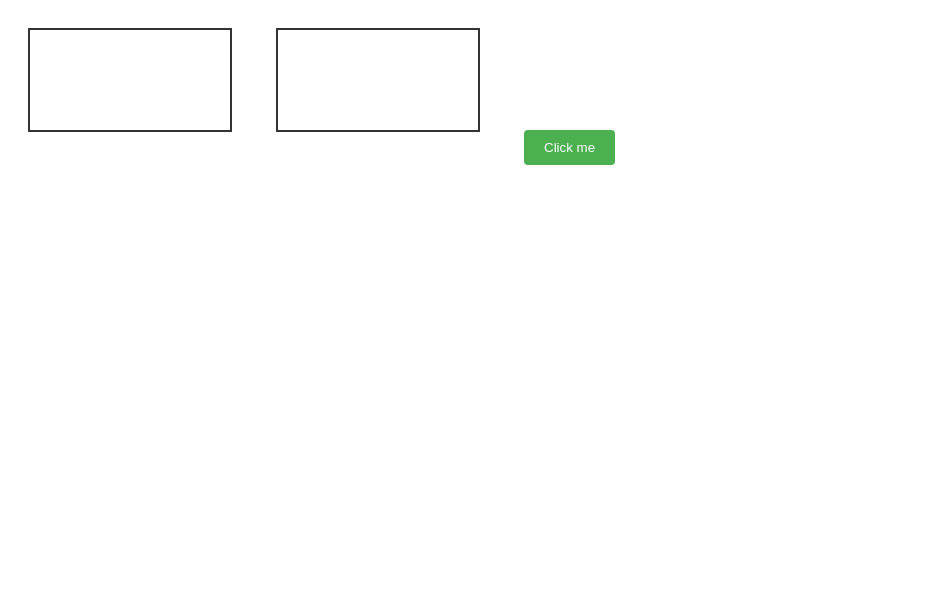
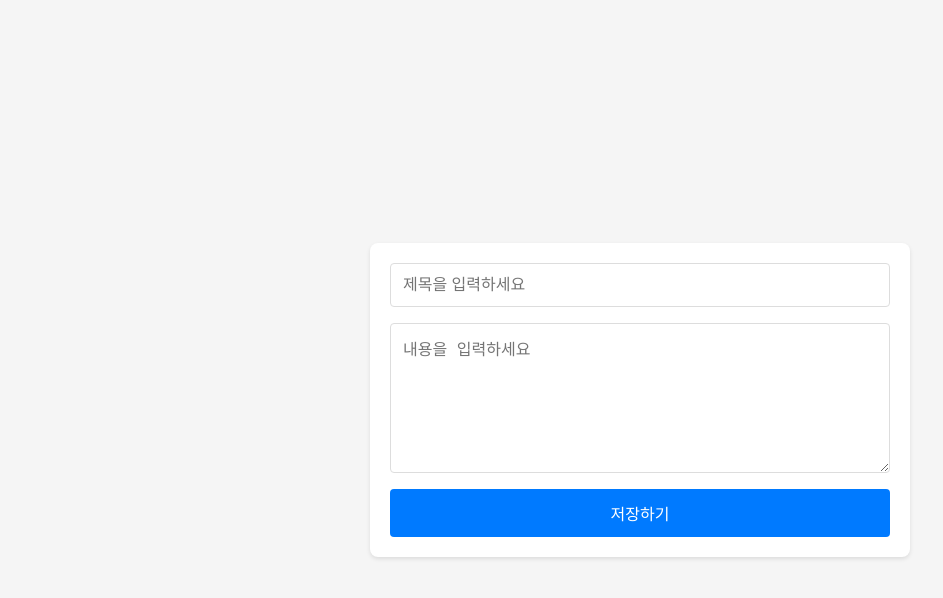
Before and after one commit to Zootopia4/ZooMemo, a plain HTML site: page Base.html in a window 1280 px wide. Shown: the whole page, without its empty margins (0-943 px from the left). Drawn offline with Linux system fonts and the light colour scheme.

Commit message:
memo to local

```diff
--- a/Base.html
+++ b/Base.html
@@ -3,13 +3,45 @@
 <head>
     <meta charset="UTF-8">
     <meta name="viewport" content="width=device-width, initial-scale=1.0">
-    <title>Document</title>
+    <title>Memoapp</title>
     <link rel="stylesheet" href="styles.css">
 </head>
 <body>
-    <div class="rectangle"></div>
-    <div class="rectangle"></div>
-    <button class="button">Click me</button>
+    <div class="container">
+        <form id="memoForm" onsubmit="saveMemo(event)">
+            <input type="text" id="titleInput" placeholder="제목을 입력하세요" required>
+            <textarea id="contentInput" placeholder="내용을 입력하세요" required></textarea>
+            <button type="submit" class="button">저장하기</button>
+        </form>
+    </div>
 
+    <script>
+        function saveMemo(event) {
+            event.preventDefault();
+
+            const title = document.getElementById('titleInput').value;
+            const content = document.getElementById('contentInput').value;
+
+            // Create a memo object
+            const memo = {
+                title: title,
+                content: content
+            };
+
+            // Get existing memos or initialize empty array
+            let memos = JSON.parse(localStorage.getItem('memos') || '[]');
+
+            // Add new memo to array
+            memos.push(memo);
+
+            // Save back to localStorage
+            localStorage.setItem('memos', JSON.stringify(memos));
+
+            // Clear the form
+            document.getElementById('memoForm').reset();
+
+            alert('메모가 저장되었습니다!');
+        }
+    </script>
 </body>
 </html>
--- a/styles.css
+++ b/styles.css
@@ -1,18 +1,61 @@
+body {
+    display: flex;
+    justify-content: center;
+    align-items: center;
+    min-height: 100vh;
+    margin: 0;
+    background-color: #f5f5f5;
+    font-family: -apple-system, BlinkMacSystemFont, "Segoe UI", Roboto, sans-serif;
+}
+
+.container {
+    width: 100%;
+    max-width: 500px;
+    padding: 20px;
+    background: white;
+    border-radius: 8px;
+    box-shadow: 0 2px 4px rgba(0, 0, 0, 0.1);
+}
+
+#memoForm {
+    display: flex;
+    flex-direction: column;
+    gap: 16px;
+}
+
+input, textarea {
+    width: 100%;
+    padding: 12px;
+    border: 1px solid #ddd;
+    border-radius: 4px;
+    font-size: 16px;
+    box-sizing: border-box;
+}
+
+textarea {
+    min-height: 150px;
+    resize: vertical;
+}
+
+.button {
+    background-color: #007AFF;
+    color: white;
+    padding: 12px 24px;
+    border: none;
+    border-radius: 4px;
+    font-size: 16px;
+    cursor: pointer;
+    transition: background-color 0.2s;
+}
+
+.button:hover {
+    background-color: #0056b3;
+}
+
 .rectangle {
     width: 200px;
     height: 100px;
     border: 2px solid #333;
-    margin: 20px;
-    display: inline-block;
-}
-
-.button {
-    padding: 10px 20px;
-    background-color: #4CAF50;
-    color: white;
-    border: none;
-    border-radius: 4px;
-    cursor: pointer;
     margin: 20px;
 }
 
```
